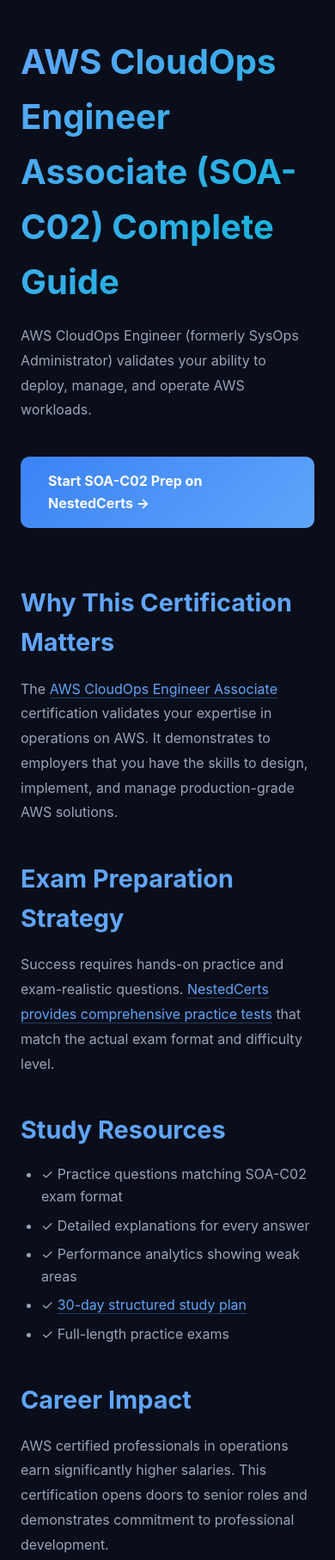
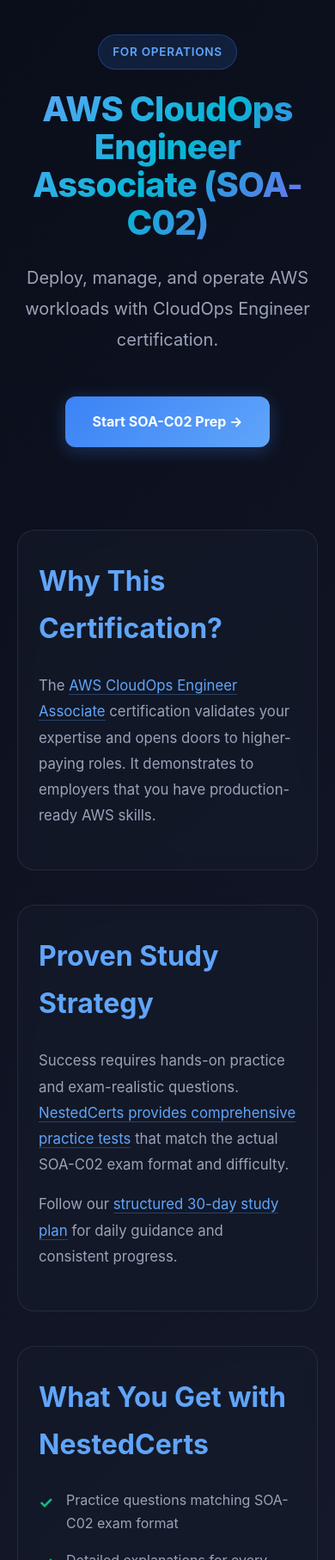
Before and after one commit to MrNimbus99/aws-cloudops-engineer-guide, a plain HTML site: page index.html in a window 390 px wide. Shown: the top 1814 px of the page at 86% size. Drawn offline with Linux system fonts and the light colour scheme.

Commit message:
Modern redesign: gradient animations, better UX, mobile-optimized

```diff
--- a/index.html
+++ b/index.html
@@ -3,34 +3,80 @@
 <head>
 <meta charset="UTF-8">
 <meta name="viewport" content="width=device-width, initial-scale=1.0">
-<meta name="description" content="AWS CloudOps Engineer Associate (SOA-C02) complete study guide. AWS CloudOps Engineer (formerly SysOps Administrator) validates your ability to deploy, manage, and operate AWS workloads.">
+<meta name="description" content="AWS CloudOps Engineer Associate (SOA-C02) complete study guide. Deploy, manage, and operate AWS workloads with CloudOps Engineer certification. Pass with NestedCerts.">
 <title>AWS CloudOps Engineer Associate Guide | SOA-C02 Exam Prep 2026</title>
 <link rel="preconnect" href="https://nestedcerts.com">
-<style>*{margin:0;padding:0;box-sizing:border-box}body{font-family:-apple-system,BlinkMacSystemFont,'Segoe UI',sans-serif;background:#0a0e1a;color:#e8edf9;line-height:1.6}.container{max-width:1000px;margin:0 auto;padding:40px 24px}h1{font-size:2.5rem;margin-bottom:16px;background:linear-gradient(135deg,#60a5fa,#06b6d4);-webkit-background-clip:text;-webkit-text-fill-color:transparent}h2{font-size:1.8rem;margin:40px 0 16px;color:#60a5fa}p{color:#9ba3b8;margin-bottom:16px;line-height:1.8}a{color:#60a5fa;text-decoration:none;border-bottom:1px solid rgba(96,165,250,0.3)}a:hover{color:#06b6d4;border-bottom-color:#06b6d4}.cta{display:inline-block;padding:16px 32px;background:linear-gradient(135deg,#3b82f6,#60a5fa);color:white;border-radius:10px;font-weight:700;margin:24px 0;border:none}.cta:hover{transform:translateY(-2px);box-shadow:0 8px 30px rgba(59,130,246,0.4)}ul{margin:16px 0 16px 24px;color:#9ba3b8}li{margin-bottom:8px}</style>
+<style>* { margin: 0; padding: 0; box-sizing: border-box; }
+html { scroll-behavior: smooth; -webkit-font-smoothing: antialiased; }
+body { font-family: -apple-system, BlinkMacSystemFont, 'Segoe UI', 'Inter', sans-serif; background: linear-gradient(135deg, #0a0e1a 0%, #1a1f35 100%); color: #e8edf9; line-height: 1.7; }
+.container { max-width: 1100px; margin: 0 auto; padding: 60px 24px; }
+.hero { text-align: center; margin-bottom: 80px; animation: fadeInUp 0.8s ease; }
+@keyframes fadeInUp { from { opacity: 0; transform: translateY(30px); } to { opacity: 1; transform: translateY(0); } }
+.badge { display: inline-block; padding: 8px 16px; background: rgba(59, 130, 246, 0.15); border: 1px solid rgba(59, 130, 246, 0.3); border-radius: 100px; font-size: 0.85rem; font-weight: 600; color: #60a5fa; margin-bottom: 24px; text-transform: uppercase; letter-spacing: 0.05em; }
+h1 { font-size: clamp(2.5rem, 6vw, 4rem); font-weight: 800; line-height: 1.1; margin-bottom: 24px; background: linear-gradient(135deg, #60a5fa, #06b6d4, #8b5cf6); -webkit-background-clip: text; -webkit-text-fill-color: transparent; background-clip: text; letter-spacing: -0.02em; }
+.lead { font-size: 1.25rem; color: #9ba3b8; max-width: 700px; margin: 0 auto 32px; line-height: 1.8; }
+.cta { display: inline-flex; align-items: center; gap: 8px; padding: 16px 32px; background: linear-gradient(135deg, #3b82f6, #60a5fa); color: white; border-radius: 12px; font-weight: 700; text-decoration: none; margin: 16px 8px; transition: all 0.3s ease; box-shadow: 0 4px 20px rgba(59, 130, 246, 0.3); border: none; }
+.cta:hover { transform: translateY(-2px); box-shadow: 0 8px 30px rgba(59, 130, 246, 0.5); }
+.section { background: rgba(21, 27, 43, 0.6); border: 1px solid rgba(255, 255, 255, 0.08); border-radius: 20px; padding: 48px; margin-bottom: 40px; backdrop-filter: blur(10px); transition: all 0.3s ease; }
+.section:hover { border-color: rgba(59, 130, 246, 0.3); transform: translateY(-2px); }
+h2 { font-size: 2rem; margin-bottom: 24px; color: #60a5fa; font-weight: 700; }
+p { color: #9ba3b8; margin-bottom: 16px; line-height: 1.8; font-size: 1.05rem; }
+a { color: #60a5fa; text-decoration: none; border-bottom: 1px solid rgba(96, 165, 250, 0.3); transition: all 0.2s ease; }
+a:hover { color: #06b6d4; border-bottom-color: #06b6d4; }
+ul { margin: 24px 0; padding-left: 0; list-style: none; }
+li { margin-bottom: 16px; padding-left: 32px; position: relative; color: #9ba3b8; line-height: 1.7; }
+li::before { content: "✓"; position: absolute; left: 0; color: #10b981; font-weight: 700; font-size: 1.2rem; }
+.footer { margin-top: 80px; padding-top: 40px; border-top: 1px solid rgba(255, 255, 255, 0.1); text-align: center; color: #6b7280; font-size: 0.95rem; }
+.footer a { margin: 0 12px; }
+@media (max-width: 768px) { .container { padding: 40px 20px; } h1 { font-size: 2.5rem; } .section { padding: 32px 24px; } }</style>
 </head>
 <body>
 <div class="container">
-<h1>AWS CloudOps Engineer Associate (SOA-C02) Complete Guide</h1>
-<p>AWS CloudOps Engineer (formerly SysOps Administrator) validates your ability to deploy, manage, and operate AWS workloads.</p>
-<a href="https://nestedcerts.com/articles/cloudops-engineer" class="cta">Start SOA-C02 Prep on NestedCerts →</a>
-<h2>Why This Certification Matters</h2>
-<p>The <a href="https://nestedcerts.com/articles/cloudops-engineer">AWS CloudOps Engineer Associate</a> certification validates your expertise in operations on AWS. It demonstrates to employers that you have the skills to design, implement, and manage production-grade AWS solutions.</p>
-<h2>Exam Preparation Strategy</h2>
-<p>Success requires hands-on practice and exam-realistic questions. <a href="https://nestedcerts.com">NestedCerts provides comprehensive practice tests</a> that match the actual exam format and difficulty level.</p>
-<h2>Study Resources</h2>
+<div class="hero">
+<div class="badge">For Operations</div>
+<h1>AWS CloudOps Engineer Associate (SOA-C02)</h1>
+<p class="lead">Deploy, manage, and operate AWS workloads with CloudOps Engineer certification.</p>
+<a href="https://nestedcerts.com/articles/cloudops-engineer" class="cta">Start SOA-C02 Prep →</a>
+</div>
+
+<div class="section">
+<h2>Why This Certification?</h2>
+<p>The <a href="https://nestedcerts.com/articles/cloudops-engineer">AWS CloudOps Engineer Associate</a> certification validates your expertise and opens doors to higher-paying roles. It demonstrates to employers that you have production-ready AWS skills.</p>
+</div>
+
+<div class="section">
+<h2>Proven Study Strategy</h2>
+<p>Success requires hands-on practice and exam-realistic questions. <a href="https://nestedcerts.com">NestedCerts provides comprehensive practice tests</a> that match the actual SOA-C02 exam format and difficulty.</p>
+<p>Follow our <a href="https://nestedcerts.com/articles/30-day-path">structured 30-day study plan</a> for daily guidance and consistent progress.</p>
+</div>
+
+<div class="section">
+<h2>What You Get with NestedCerts</h2>
 <ul>
-<li>✓ Practice questions matching SOA-C02 exam format</li>
-<li>✓ Detailed explanations for every answer</li>
-<li>✓ Performance analytics showing weak areas</li>
-<li>✓ <a href="https://nestedcerts.com/articles/30-day-path">30-day structured study plan</a></li>
-<li>✓ Full-length practice exams</li>
+<li>Practice questions matching SOA-C02 exam format</li>
+<li>Detailed explanations for every answer</li>
+<li>Performance analytics showing weak areas</li>
+<li>30-day structured study plan</li>
+<li>Full-length practice exams</li>
+<li>Mobile-friendly platform</li>
 </ul>
+<a href="https://nestedcerts.com" class="cta">Start Free Practice →</a>
+</div>
+
+<div class="section">
 <h2>Career Impact</h2>
-<p>AWS certified professionals in operations earn significantly higher salaries. This certification opens doors to senior roles and demonstrates commitment to professional development.</p>
-<h2>Next Steps</h2>
-<p>Ready to start your CloudOps Engineer Associate journey? <a href="https://nestedcerts.com">NestedCerts offers free practice questions</a> to help you assess your readiness and identify study priorities.</p>
-<a href="https://nestedcerts.com/certifications" class="cta">View All AWS Certifications →</a>
-<p style="margin-top:60px;padding-top:40px;border-top:1px solid rgba(255,255,255,0.1);text-align:center;color:#6b7280">© 2026 <a href="https://nestedcerts.com">NestedCerts</a> | <a href="https://nestedcerts.com/pricing">Pricing</a> | <a href="https://nestedcerts.com/help">Help</a></p>
+<p>AWS certified professionals earn significantly higher salaries. This certification demonstrates your commitment to excellence and validates your skills to employers worldwide.</p>
+</div>
+
+<div class="section">
+<h2>Ready to Get Certified?</h2>
+<p>Join thousands who passed their AWS CloudOps Engineer Associate exam with <a href="https://nestedcerts.com">NestedCerts</a>. Start with free practice questions and see why our platform has a 92% pass rate.</p>
+<a href="https://nestedcerts.com/certifications" class="cta">View All Certifications →</a>
+</div>
+
+<div class="footer">
+<p>© 2026 <a href="https://nestedcerts.com">NestedCerts</a> | <a href="https://nestedcerts.com/pricing">Pricing</a> | <a href="https://nestedcerts.com/help">Help</a> | <a href="https://nestedcerts.com/certifications">All Certs</a></p>
+</div>
 </div>
 </body>
 </html>
```
